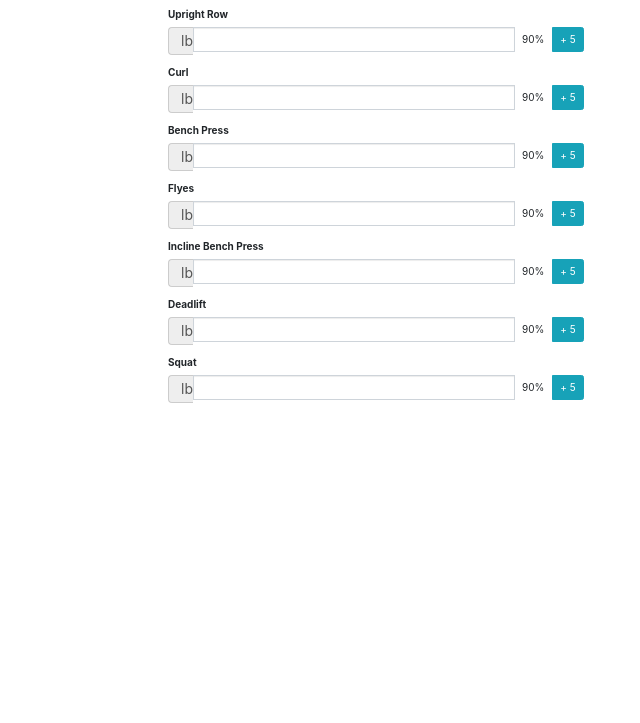
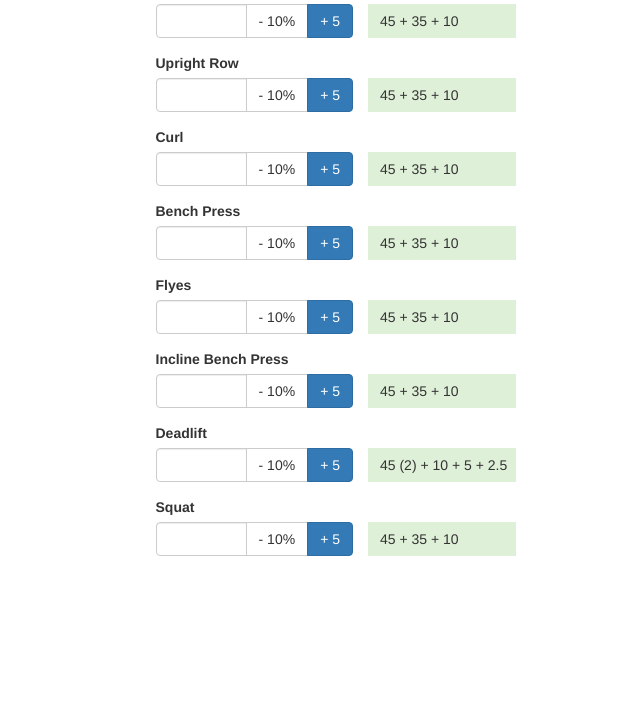
Before and after one commit to lukei8ii/workout-stats, a plain HTML site: page index.html in a window 1280 px wide. Shown: the part 77-800 px from the top of the page, without its empty margins (12-652 px from the left). Drawn offline with nearby package versions, Linux system fonts and the light colour scheme.

Commit message:
updated template

```diff
--- /dev/null
+++ b/global.css
@@ -0,0 +1,10 @@
+.col-weights {
+	padding-left: 0;
+}
+
+.weights {
+	margin-bottom: 0;
+	padding-left: 12px;
+	padding-top: 7px;
+	padding-bottom: 7px;
+}
--- a/index.html
+++ b/index.html
@@ -15,7 +15,8 @@
 	<link rel="apple-touch-icon" sizes="144x144" href="apple-touch-icon-144x144.png" />
 	<link rel="apple-touch-icon" sizes="152x152" href="apple-touch-icon-152x152.png" />
 	<link rel="stylesheet" href="https://maxcdn.bootstrapcdn.com/bootstrap/3.3.2/css/bootstrap.min.css">
-	<link rel="stylesheet" href="http://bootswatch.com/flatly/bootstrap.min.css">
+	<!-- <link rel="stylesheet" href="http://bootswatch.com/flatly/bootstrap.min.css"> -->
+	<link rel="stylesheet" href="global.css">
 </head>
 <body>
 	<div class="container">
@@ -26,97 +27,145 @@
 				<form class="bs-component">
 					<div class="form-group">
 						<label class="control-label">Press</label>
+						<div class="row">
+							<div class="col-xs-7">
 								<div class="input-group">
-							<span class="input-group-addon">lbs</span>
-							<input type="text" class="form-control">
+									<input type="number" class="form-control">
 									<span class="input-group-btn">
-								<button class="btn btn-default" type="button">90%</button>
-								<button class="btn btn-info" type="button">+ 5</button>
+										<button class="btn btn-default" type="button">- 10%</button>
+										<button class="btn btn-primary" type="button">+ 5</button>
 									</span>
+								</div>
+							</div>
+							<div class="col-xs-5 col-weights ">
+								<p class="bg-success weights">45 + 35 + 10</p>
+							</div>
 						</div>
 					</div>
 
 					<div class="form-group">
 						<label class="control-label">Upright Row</label>
+						<div class="row">
+							<div class="col-xs-7">
 								<div class="input-group">
-							<span class="input-group-addon">lbs</span>
-							<input type="text" class="form-control">
+									<input type="number" class="form-control">
 									<span class="input-group-btn">
-								<button class="btn btn-default" type="button">90%</button>
-								<button class="btn btn-info" type="button">+ 5</button>
+										<button class="btn btn-default" type="button">- 10%</button>
+										<button class="btn btn-primary" type="button">+ 5</button>
 									</span>
+								</div>
+							</div>
+							<div class="col-xs-5 col-weights ">
+								<p class="bg-success weights">45 + 35 + 10</p>
+							</div>
 						</div>
 					</div>
 
 					<div class="form-group">
 						<label class="control-label">Curl</label>
+						<div class="row">
+							<div class="col-xs-7">
 								<div class="input-group">
-							<span class="input-group-addon">lbs</span>
-							<input type="text" class="form-control">
+									<input type="number" class="form-control">
 									<span class="input-group-btn">
-								<button class="btn btn-default" type="button">90%</button>
-								<button class="btn btn-info" type="button">+ 5</button>
+										<button class="btn btn-default" type="button">- 10%</button>
+										<button class="btn btn-primary" type="button">+ 5</button>
 									</span>
+								</div>
+							</div>
+							<div class="col-xs-5 col-weights ">
+								<p class="bg-success weights">45 + 35 + 10</p>
+							</div>
 						</div>
 					</div>
 
 					<div class="form-group">
 						<label class="control-label">Bench Press</label>
+						<div class="row">
+							<div class="col-xs-7">
 								<div class="input-group">
-							<span class="input-group-addon">lbs</span>
-							<input type="text" class="form-control">
+									<input type="number" class="form-control">
 									<span class="input-group-btn">
-								<button class="btn btn-default" type="button">90%</button>
-								<button class="btn btn-info" type="button">+ 5</button>
+										<button class="btn btn-default" type="button">- 10%</button>
+										<button class="btn btn-primary" type="button">+ 5</button>
 									</span>
+								</div>
+							</div>
+							<div class="col-xs-5 col-weights ">
+								<p class="bg-success weights">45 + 35 + 10</p>
+							</div>
 						</div>
 					</div>
 
 					<div class="form-group">
 						<label class="control-label">Flyes</label>
+						<div class="row">
+							<div class="col-xs-7">
 								<div class="input-group">
-							<span class="input-group-addon">lbs</span>
-							<input type="text" class="form-control">
+									<input type="number" class="form-control">
 									<span class="input-group-btn">
-								<button class="btn btn-default" type="button">90%</button>
-								<button class="btn btn-info" type="button">+ 5</button>
+										<button class="btn btn-default" type="button">- 10%</button>
+										<button class="btn btn-primary" type="button">+ 5</button>
 									</span>
+								</div>
+							</div>
+							<div class="col-xs-5 col-weights ">
+								<p class="bg-success weights">45 + 35 + 10</p>
+							</div>
 						</div>
 					</div>
 
 					<div class="form-group">
 						<label class="control-label">Incline Bench Press</label>
+						<div class="row">
+							<div class="col-xs-7">
 								<div class="input-group">
-							<span class="input-group-addon">lbs</span>
-							<input type="text" class="form-control">
+									<input type="number" class="form-control">
 									<span class="input-group-btn">
-								<button class="btn btn-default" type="button">90%</button>
-								<button class="btn btn-info" type="button">+ 5</button>
+										<button class="btn btn-default" type="button">- 10%</button>
+										<button class="btn btn-primary" type="button">+ 5</button>
 									</span>
+								</div>
+							</div>
+							<div class="col-xs-5 col-weights ">
+								<p class="bg-success weights">45 + 35 + 10</p>
+							</div>
 						</div>
 					</div>
 
 					<div class="form-group">
 						<label class="control-label">Deadlift</label>
+						<div class="row">
+							<div class="col-xs-7">
 								<div class="input-group">
-							<span class="input-group-addon">lbs</span>
-							<input type="text" class="form-control">
+									<input type="number" class="form-control">
 									<span class="input-group-btn">
-								<button class="btn btn-default" type="button">90%</button>
-								<button class="btn btn-info" type="button">+ 5</button>
+										<button class="btn btn-default" type="button">- 10%</button>
+										<button class="btn btn-primary" type="button">+ 5</button>
 									</span>
+								</div>
+							</div>
+							<div class="col-xs-5 col-weights ">
+								<p class="bg-success weights">45 (2) + 10 + 5 + 2.5</p>
+							</div>
 						</div>
 					</div>
 
 					<div class="form-group">
 						<label class="control-label">Squat</label>
+						<div class="row">
+							<div class="col-xs-7">
 								<div class="input-group">
-							<span class="input-group-addon">lbs</span>
-							<input type="text" class="form-control">
+									<input type="number" class="form-control">
 									<span class="input-group-btn">
-								<button class="btn btn-default" type="button">90%</button>
-								<button class="btn btn-info" type="button">+ 5</button>
+										<button class="btn btn-default" type="button">- 10%</button>
+										<button class="btn btn-primary" type="button">+ 5</button>
 									</span>
+								</div>
+							</div>
+							<div class="col-xs-5 col-weights ">
+								<p class="bg-success weights">45 + 35 + 10</p>
+							</div>
 						</div>
 					</div>
 				</form>
```
Lines whose indentation alone changed are shown as unchanged.
